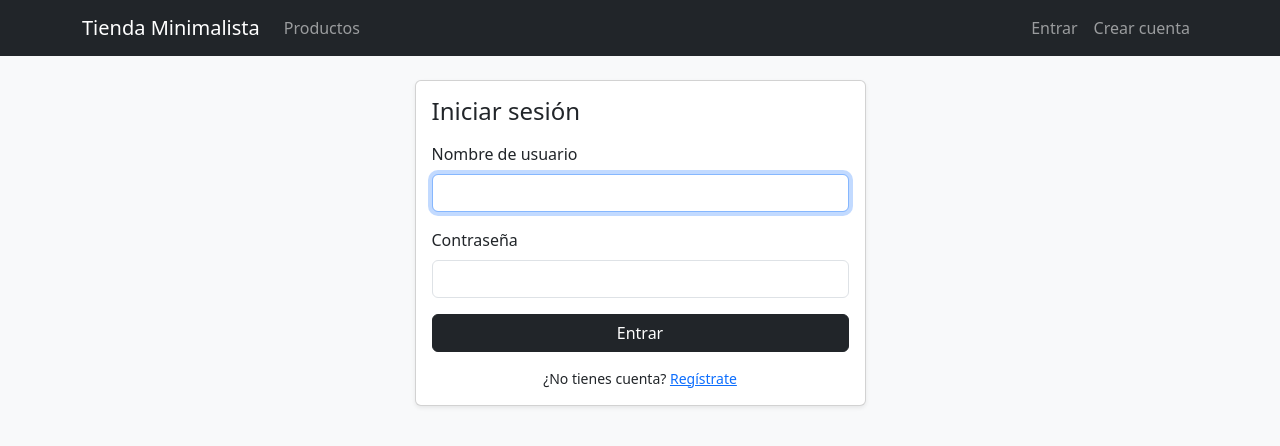
After one commit to BryanE-sketch/Tienda-Online-Minimalista, a Django app: page /cuenta/entrar/ in a window 1280 px wide. The commit adds this page. Shown: the top 446 px of the page. Run offline with Django 5.2, Linux system fonts and the light colour scheme.

Commit message:
Fase 4: registro, inicio y cierre de sesión de clientes

```diff
--- /dev/null
+++ b/accounts/forms.py
@@ -0,0 +1,38 @@
+from django import forms
+from django.contrib.auth import get_user_model
+from django.contrib.auth.forms import AuthenticationForm, UserCreationForm
+
+User = get_user_model()
+
+
+class BootstrapFormMixin:
+    """Añade las clases de Bootstrap a todos los campos del formulario."""
+
+    def __init__(self, *args, **kwargs):
+        super().__init__(*args, **kwargs)
+        for field in self.fields.values():
+            widget = field.widget
+            if isinstance(widget, forms.CheckboxInput):
+                widget.attrs['class'] = 'form-check-input'
+            elif isinstance(widget, forms.Select):
+                widget.attrs['class'] = 'form-select'
+            else:
+                widget.attrs['class'] = 'form-control'
+
+
+class SignUpForm(BootstrapFormMixin, UserCreationForm):
+    email = forms.EmailField(label='Correo electrónico')
+
+    class Meta(UserCreationForm.Meta):
+        model = User
+        fields = ['username', 'email']
+
+    def clean_email(self):
+        email = self.cleaned_data['email'].lower()
+        if User.objects.filter(email__iexact=email).exists():
+            raise forms.ValidationError('Ya existe una cuenta con este correo.')
+        return email
+
+
+class LoginForm(BootstrapFormMixin, AuthenticationForm):
+    pass
--- /dev/null
+++ b/accounts/urls.py
@@ -0,0 +1,20 @@
+from django.contrib.auth import views as auth_views
+from django.urls import path
+
+from . import views
+from .forms import LoginForm
+
+app_name = 'accounts'
+
+urlpatterns = [
+    path('registro/', views.SignUpView.as_view(), name='signup'),
+    path(
+        'entrar/',
+        auth_views.LoginView.as_view(
+            authentication_form=LoginForm,
+            redirect_authenticated_user=True,
+        ),
+        name='login',
+    ),
+    path('salir/', auth_views.LogoutView.as_view(), name='logout'),
+]
--- a/config/settings.py
+++ b/config/settings.py
@@ -137,3 +137,8 @@ MAILERS = {
 
 
 AUTH_USER_MODEL = 'accounts.User'
+
+
+LOGIN_URL = 'accounts:login'
+LOGIN_REDIRECT_URL = 'catalog:product_list'
+LOGOUT_REDIRECT_URL = 'catalog:product_list'
--- a/config/urls.py
+++ b/config/urls.py
@@ -7,5 +7,6 @@ admin.site.index_title = 'Panel de administración'
 
 urlpatterns = [
     path('admin/', admin.site.urls),
+    path('cuenta/', include('accounts.urls')),
     path('', include('catalog.urls')),
 ]
--- a/templates/base.html
+++ b/templates/base.html
@@ -21,10 +21,28 @@
                         <a class="nav-link" href="{% url 'catalog:product_list' %}">Productos</a>
                     </li>
                 </ul>
-                <ul class="navbar-nav">
+                <ul class="navbar-nav align-items-lg-center">
                     {% if user.is_staff %}
                     <li class="nav-item">
                         <a class="nav-link" href="{% url 'admin:index' %}">Administración</a>
+                    </li>
+                    {% endif %}
+                    {% if user.is_authenticated %}
+                    <li class="nav-item">
+                        <span class="navbar-text me-lg-2">Hola, {{ user.username }}</span>
+                    </li>
+                    <li class="nav-item">
+                        <form method="post" action="{% url 'accounts:logout' %}">
+                            {% csrf_token %}
+                            <button type="submit" class="btn btn-link nav-link">Salir</button>
+                        </form>
+                    </li>
+                    {% else %}
+                    <li class="nav-item">
+                        <a class="nav-link" href="{% url 'accounts:login' %}">Entrar</a>
+                    </li>
+                    <li class="nav-item">
+                        <a class="nav-link" href="{% url 'accounts:signup' %}">Crear cuenta</a>
                     </li>
                     {% endif %}
                 </ul>
--- /dev/null
+++ b/templates/includes/form_fields.html
@@ -0,0 +1,16 @@
+{% for error in form.non_field_errors %}
+<div class="alert alert-danger">{{ error }}</div>
+{% endfor %}
+
+{% for field in form %}
+<div class="mb-3">
+    <label for="{{ field.id_for_label }}" class="form-label">{{ field.label }}</label>
+    {{ field }}
+    {% for error in field.errors %}
+    <div class="invalid-feedback d-block">{{ error }}</div>
+    {% endfor %}
+    {% if field.help_text %}
+    <div class="form-text">{{ field.help_text }}</div>
+    {% endif %}
+</div>
+{% endfor %}
--- /dev/null
+++ b/templates/registration/login.html
@@ -0,0 +1,24 @@
+{% extends 'base.html' %}
+
+{% block title %}Iniciar sesión{% endblock %}
+
+{% block content %}
+<div class="row justify-content-center">
+    <div class="col-12 col-md-8 col-lg-5">
+        <div class="card shadow-sm">
+            <div class="card-body">
+                <h1 class="h4 mb-3">Iniciar sesión</h1>
+                <form method="post" novalidate>
+                    {% csrf_token %}
+                    <input type="hidden" name="next" value="{{ next }}">
+                    {% include 'includes/form_fields.html' %}
+                    <button type="submit" class="btn btn-dark w-100">Entrar</button>
+                </form>
+                <p class="mt-3 mb-0 text-center small">
+                    ¿No tienes cuenta? <a href="{% url 'accounts:signup' %}">Regístrate</a>
+                </p>
+            </div>
+        </div>
+    </div>
+</div>
+{% endblock %}
```
Also changed, not shown: accounts/views.py (+23 -2 lines), templates/registration/signup.html (added, +23 -0 lines).
